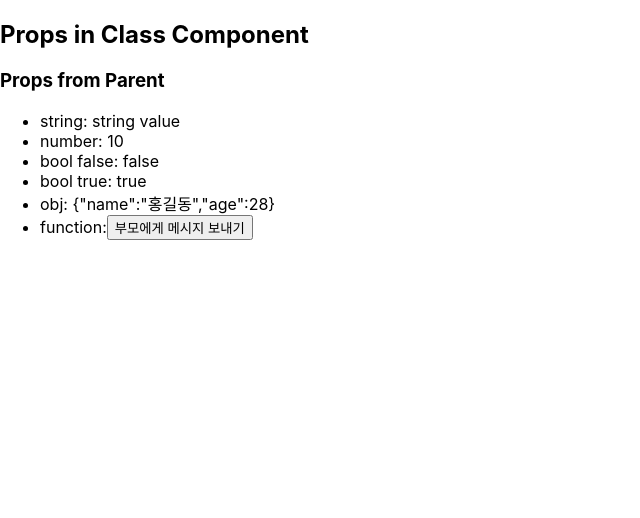
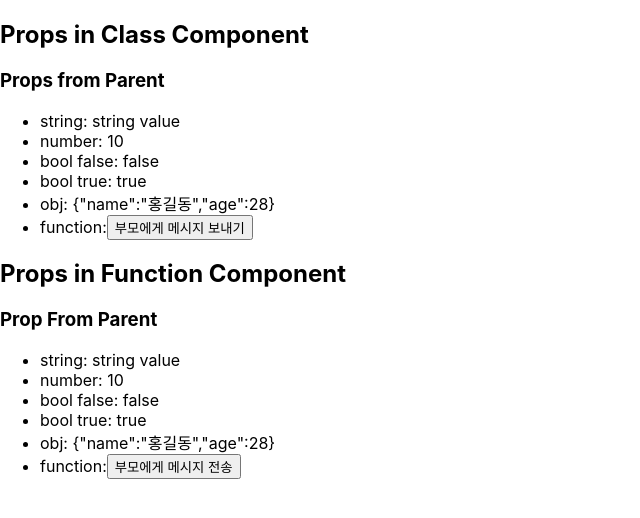
Before and after one commit to Jmeen/React-practice, a React (Create React App) app in the folder cra/: page / in a window 1280 px wide. Shown: the top 518 px of the page, without its empty margins (0-640 px from the left). Built offline with nearby package versions, Linux system fonts and the light colour scheme.

Commit message:
Props in Function Component

```diff
--- a/cra/src/App.props.jsx
+++ b/cra/src/App.props.jsx
@@ -1,6 +1,6 @@
 import React from "react";
 import PropClass from "./component/PropClass";
-
+import PropFunc from "./component/PropFunc";
 function App() {
   const messageFromChild = (message) => {
     alert(message);
@@ -20,6 +20,18 @@
         }}
         prop_func={messageFromChild}
       />
+      <h2>Props in Function Component</h2>
+      <PropFunc
+        prop_str="string value"
+        prop_num={10}
+        prop_false={false}
+        prop_true
+        prop_obj={{
+          name: "홍길동",
+          age: 28,
+        }}
+        prop_func={messageFromChild}
+      />
     </div>
   );
 }
--- /dev/null
+++ b/cra/src/component/PropFunc.jsx
@@ -0,0 +1,32 @@
+function PropFunc(props) {
+  console.log("PropFunc:", props);
+  let { prop_str, prop_num, prop_false, prop_true, prop_obj, prop_func } =
+    props;
+
+  const sendMessage = () => {
+    if (prop_func) {
+      prop_func("Message From PropFunc Component");
+    }
+  };
+
+  return (
+    <div>
+      <h3>Prop From Parent</h3>
+      <ul>
+        <li>string: {prop_str}</li>
+        <li>number: {prop_num}</li>
+        <li>bool false: {!prop_false ? "false" : "not false"}</li>
+        <li>bool true: {prop_true ? "true" : "not true"}</li>
+        <li>obj: {JSON.stringify(prop_obj)}</li>
+        {prop_func && (
+          <li>
+            function:
+            <button onClick={sendMessage}>부모에게 메시지 전송</button>
+          </li>
+        )}
+      </ul>
+    </div>
+  );
+}
+
+export default PropFunc;
```
